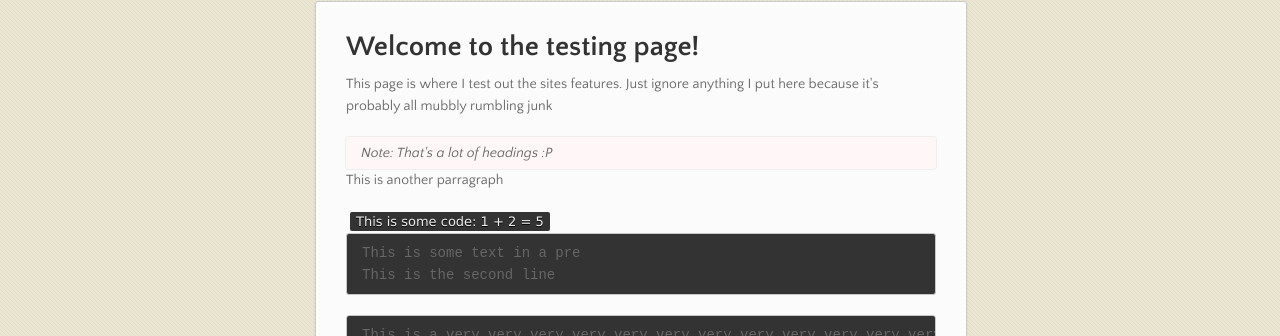
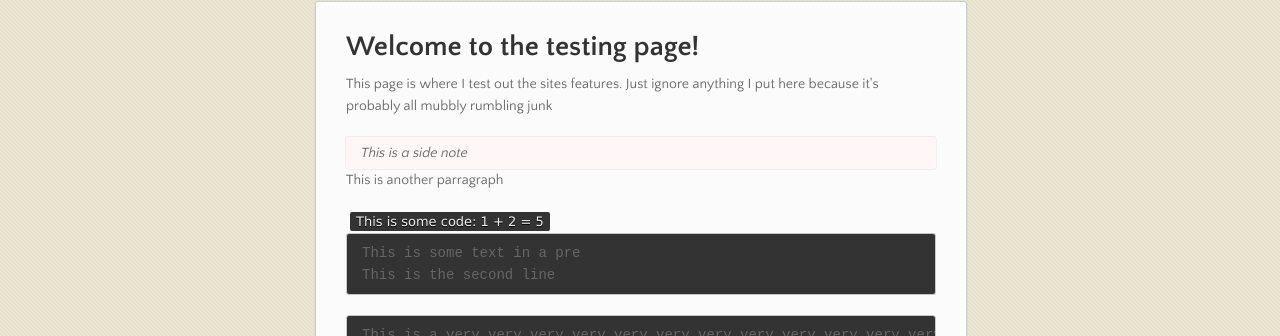
Before and after one commit to mdsimmo/bomberman, a Jekyll site: the page built from tests.html, in a window 1280 px wide and 1400 px high. Shown: the part 189-525 px from the top of the window. Built offline with Jekyll 4.4.1, drawn with Linux system fonts in a browser that asks for light colours; nearby versions of some CDN libraries.

Commit message:
parracgraph to compare against headings

```diff
--- a/tests.html
+++ b/tests.html
@@ -5,7 +5,7 @@ layout: base
 <article>
   <h1>Welcome to the testing page!</h1>
   <p>This page is where I test out the sites features. Just ignore anything I put here because it's probably all mubbly rumbling junk</p>
-  <aside>Note: That's a lot of headings :P</aside>
+  <aside>This is a side note</aside>
   <p>This is another parragraph</p>
   <code>This is some code: 1 + 2 = 5</code>
   <pre>This is some text in a pre
```
Also changed, not shown: other parts of tests.html (+1 -0 lines).
